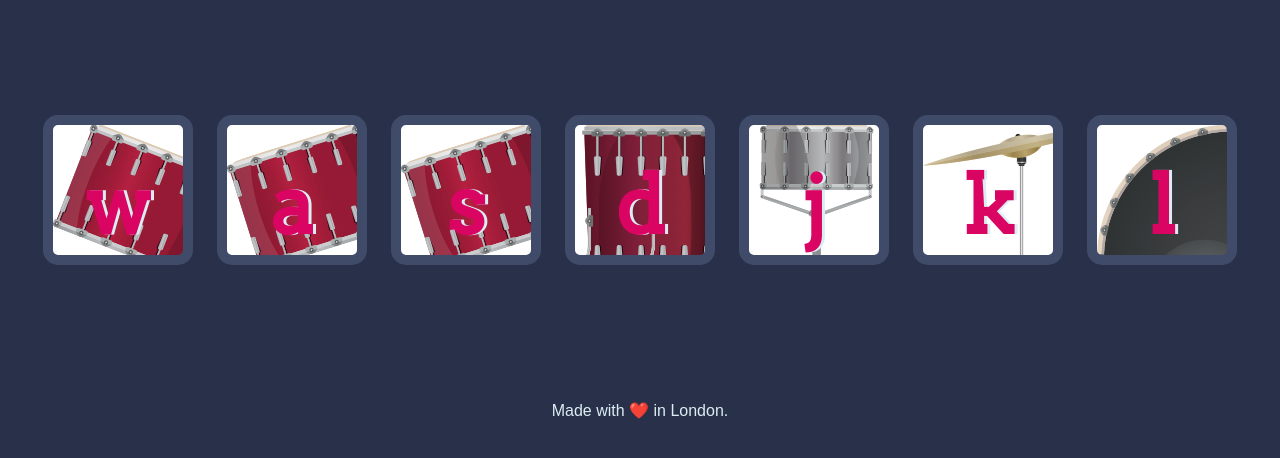
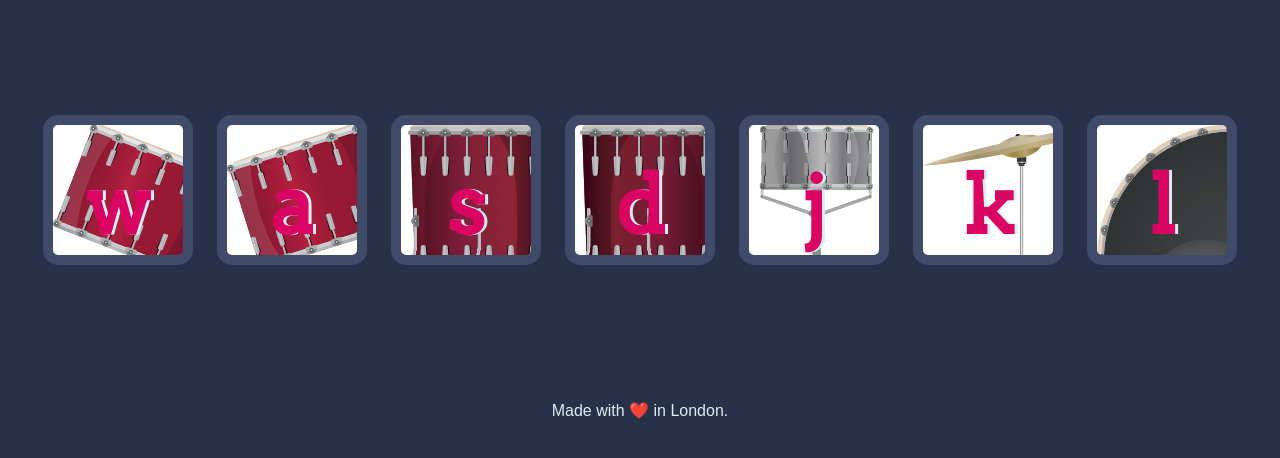
Before and after one commit to ashleykwan8/drum_kit, a plain HTML site: page index.html in a window 1280 px wide. Shown: the part 174-632 px from the top of the page. Drawn offline with Linux system fonts and the light colour scheme.

Commit message:
fixed image for buttons 's' and 'd'

```diff
--- a/styles.css
+++ b/styles.css
@@ -25,11 +25,11 @@ footer {
 }
 
 .s {
-  background-image:url("images/tom2.png");
+  background-image:url("images/tom3.png");
 }
 
 .d {
-  background-image:url("images/tom3.png");
+  background-image:url("images/tom4.png");
 
 }
 
```
